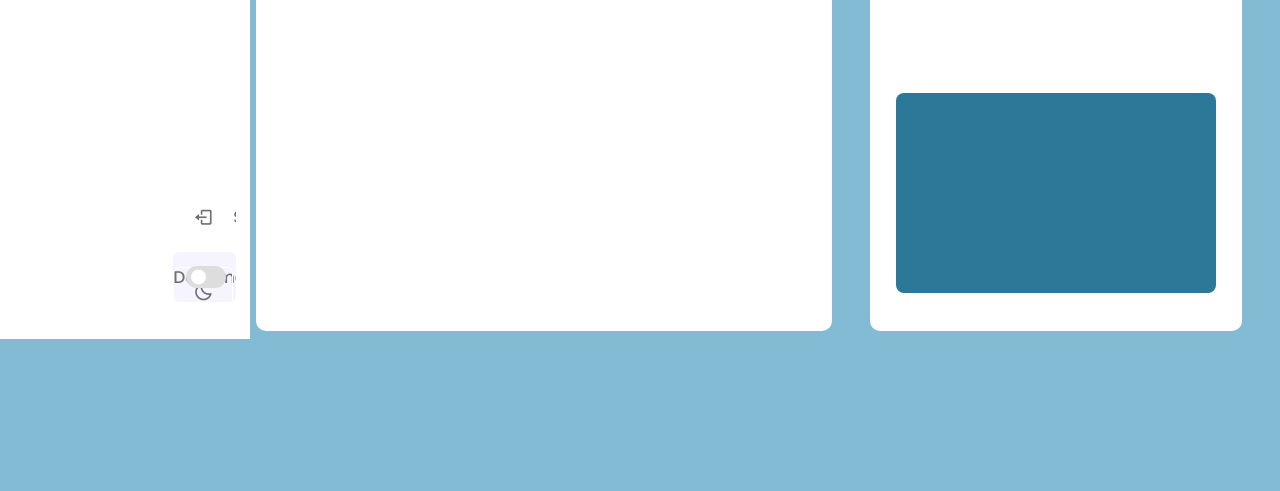
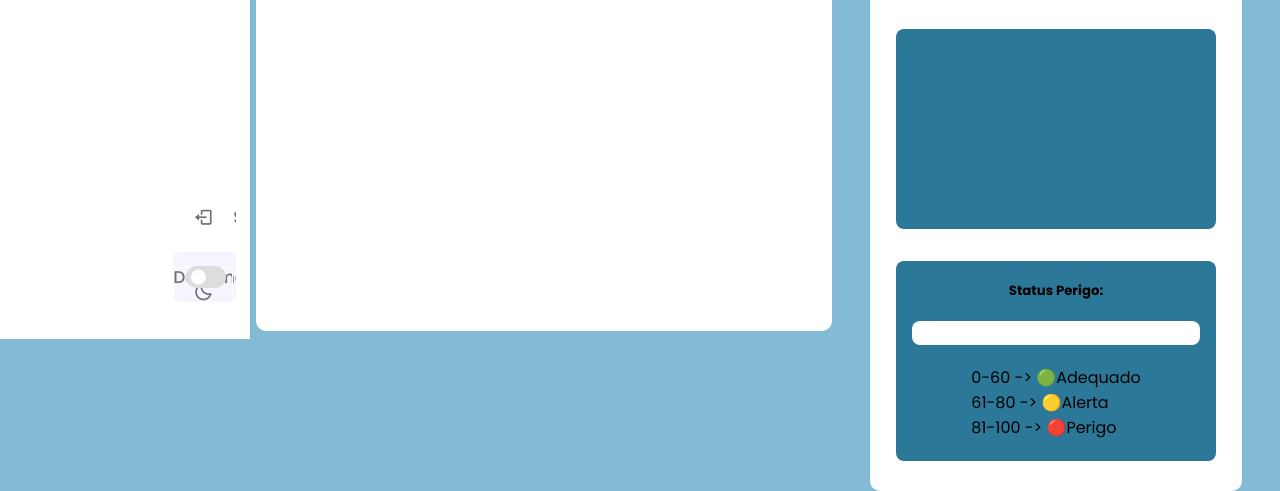
Before and after one commit to Off-Breach/offBreach-portal, a website: page public/Dashboard/HTML/graficos.html in a window 1280 px wide. Shown: the part 349-840 px from the top of the page. Before the commit the page ends 800 px from the top, so only its background shows below. Drawn offline with nearby package versions, Linux system fonts and the light colour scheme; files that its build step writes are made by us from their sources; no server answers.

Commit message:
dash terminada

```diff
--- a/public/Dashboard/CSS/grafico_style.css
+++ b/public/Dashboard/CSS/grafico_style.css
@@ -200,7 +200,7 @@
     width: 45vw;
     height: 15vh;
     border-radius: 10px;
-    margin-top: -75vh;
+    margin-top: -95vh;
     margin-left: 20vw;
     flex-direction: row;
     display: flex;
@@ -229,7 +229,7 @@
 
 #kpi{
     background-color: rgb(255, 255, 255);
-    height: 75vh;
+    height: 95vh;
     width: 29vw;
     margin-left: 68vw;
     margin-top: -75vh;
@@ -328,13 +328,39 @@
     width: 25vw;
     height: 25vh;
     background-color: #2c7899;
-    margin-top: 12vh;
+    margin-top: 4vh;
     border-radius: 8px;
     display: flex;
     flex-direction: column;
     justify-content: space-evenly;
     padding: 3;
 }
+
+#alerta_status {
+    width: 25vw;
+    height: 25vh;
+    background-color: #2c7899;
+    margin-top: 4vh;
+    border-radius: 8px;
+    display: flex;
+    flex-direction: column;
+    justify-content: space-evenly;
+    align-items: center;
+}
+
+#barra_de_progresso_outer {
+    width: 90%;
+    height: 3vh;
+    background-color: #fff;
+    border-radius: 8px;
+}
+
+#barra_de_progresso_inner{
+    width: 100%;
+    height: 100%;
+    border-radius: 8px;
+}
+
 #alerta1{
     margin-top: 3vh;
     display: flex;
--- a/public/Dashboard/HTML/graficos.html
+++ b/public/Dashboard/HTML/graficos.html
@@ -109,8 +109,24 @@
         <canvas id="meuGrafico4"> </canvas>
       </div>
 
-      <div id="alerts_analytics">
+      <div id="alerts_analytics"></div>
 
+      <div id="alerta_status">
+        <h5>Status Perigo: <span id="spanStatusPerigo"></span></h5>
+        <div id="barra_de_progresso_outer">
+          <div id="barra_de_progresso_inner"></div>
+        </div>
+        <div id="legendas_alert">
+          <div class="status seguro">
+            <span>0-60 -> 🟢Adequado</span>
+          </div>
+          <div class="status aviso">
+            <span>61-80 -> 🟡Alerta</span>
+          </div>
+          <div class="status perigo">
+            <span>81-100 -> 🔴Perigo</span>
+          </div>
+        </div>
       </div>
     </div>
 
@@ -126,8 +142,10 @@
   );
 
   function adicionarStatusServidor(nome, status) {
-    let divAlerta = document.getElementById('alerts_analytics');
-    divAlerta.innerHTML += `<h5>Status do Servidor ${nome}: ${status ? '🟢Ligado': '🔴Desligado'}</h5>`
+    let divAlerta = document.getElementById("alerts_analytics");
+    divAlerta.innerHTML += `<h5>Status do Servidor ${nome}: ${
+      status ? "🟢Ligado" : "🔴Desligado"
+    }</h5>`;
   }
 
   function obterTodosServidoresClinica(idClinica) {
@@ -141,7 +159,10 @@
             for (let i = 0; i < resposta.length; i++) {
               const servidor = resposta[i];
               divBotoesServidor.innerHTML += `<button class="button-28" role="button" onclick="obterDadosServidor(${servidor.idServidor}), document.getElementById('titulo_grafico').innerHTML = 'Estado dos componentes - Servidor ${servidor.hostName}'">Servidor ${servidor.hostName}</button>`;
-              adicionarStatusServidor(servidor.hostName, servidor.isServidorAtivo)
+              adicionarStatusServidor(
+                servidor.hostName,
+                servidor.isServidorAtivo
+              );
             }
             tituloGrafico.innerHTML =
               "Estado do Servidor - " + resposta[0].hostName;
@@ -283,11 +304,11 @@
             labels: {
               color: "white",
               font: {
-                size: 20
-              }
-            }
-          }
-        }
+                size: 20,
+              },
+            },
+          },
+        },
       },
     };
 
@@ -304,11 +325,11 @@
             labels: {
               color: "white",
               font: {
-                size: 20
-              }
-            }
-          }
-        }
+                size: 20,
+              },
+            },
+          },
+        },
       },
     };
 
@@ -325,11 +346,11 @@
             labels: {
               color: "white",
               font: {
-                size: 20
-              }
-            }
-          }
-        }
+                size: 20,
+              },
+            },
+          },
+        },
       },
     };
 
@@ -448,6 +469,8 @@
               dadosGraficosRosca[2].datasets[0].data[0] =
                 novoRegistro[0].usoDisco;
 
+              alterarValorBarraDeProgressso(Math.min(200, novoRegistro[0].statusPerigo) / 2)
+
               graficoLinha.update();
               graficosRosca[0].update();
               graficosRosca[1].update();
@@ -488,4 +511,19 @@
         );
       });
   }
+
+  function alterarValorBarraDeProgressso(novoValor) {
+    let barraDeProgresso = document.getElementById("barra_de_progresso_inner");
+    let novaCor;
+    if (novoValor > 80) {
+      novaCor = "red"
+    } else if (novoValor > 60) {
+      novaCor = "yellow"
+    } else {
+      novaCor = "green"
+    }
+    barraDeProgresso.style.width = novoValor + '%';
+    barraDeProgresso.style.backgroundColor = novaCor;
+    document.getElementById('spanStatusPerigo').innerHTML = novoValor
+  }
 </script>
--- a/src/models/medidasModel.js
+++ b/src/models/medidasModel.js
@@ -147,6 +147,7 @@ function buscarMedidasEmTempoReal(idServidor) {
   );
   var instrucao = `
   SELECT TOP 1
+    s.statusPerigo,
   	dc.uso AS usoCpu,
 	  CAST(dr.uso AS FLOAT) / r.qtdRAMTotal * 100 AS usoRam,
 	  dd.tempoAtividade AS usoDisco,
```
